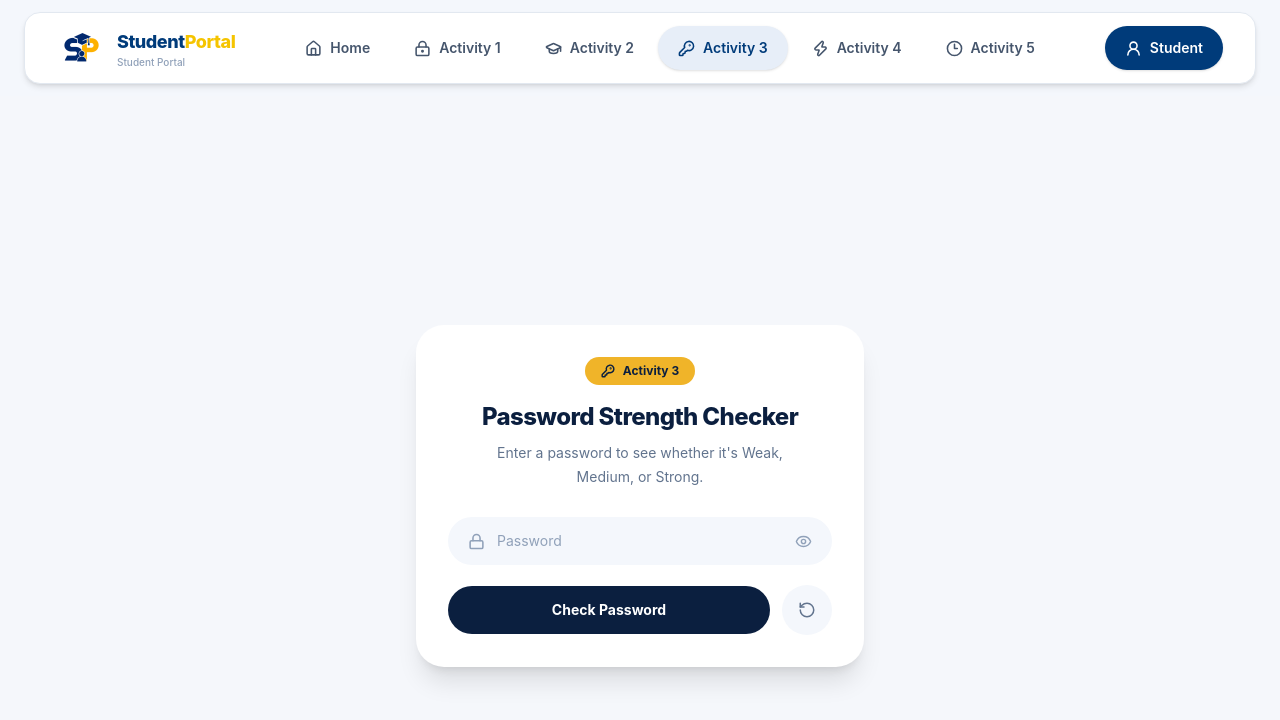
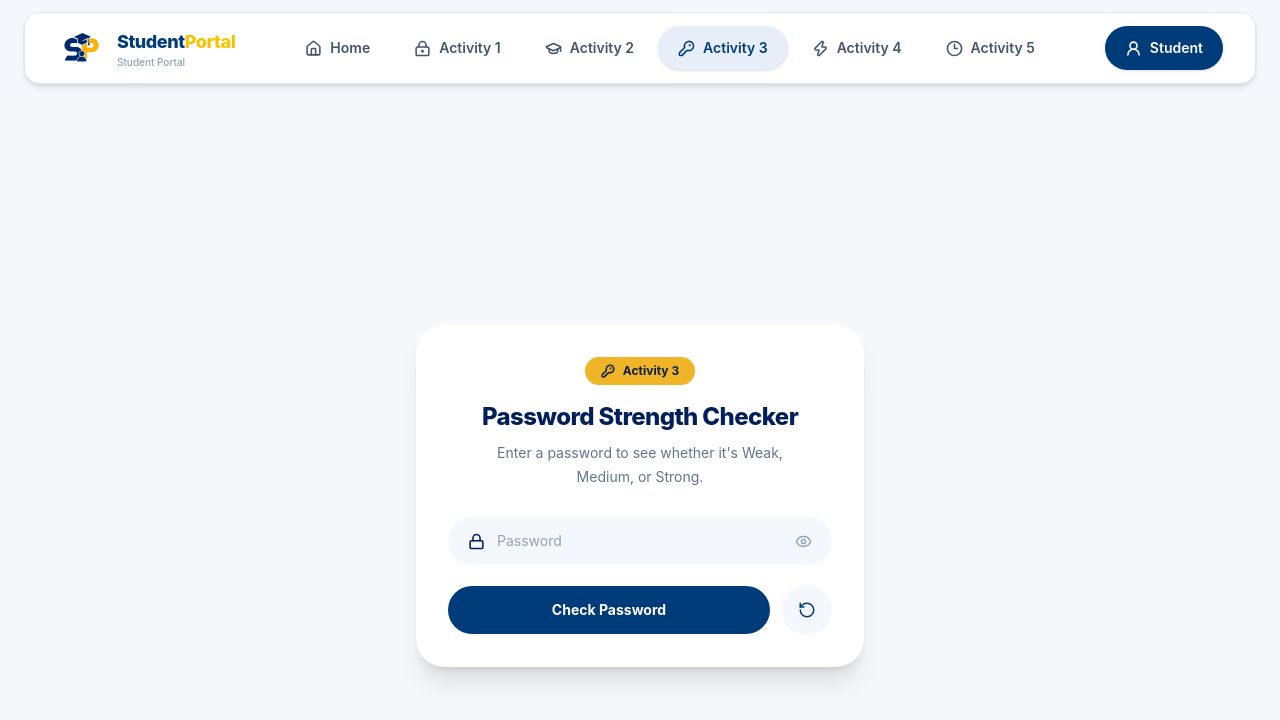
Before and after one commit to KagenoW/StudentPortal, a React (Vite) app: page /activity3 in a window 1280 px wide. Shown: the top 720 px of the page. Built offline with nearby package versions, Linux system fonts and the light colour scheme.

Commit message:
final changes

```diff
--- a/src/pages/Activity3.jsx
+++ b/src/pages/Activity3.jsx
@@ -80,7 +80,7 @@ function Activity3() {
             <KeyRound size={14} strokeWidth={2.5} />
             <span>Activity 3</span>
           </div>
-          <h1 className="mt-4 text-2xl font-extrabold tracking-tight text-[#0b1f3f]">
+          <h1 className="mt-4 text-2xl font-extrabold tracking-tight text-[#001f5b]">
             Password Strength Checker
           </h1>
           <p className="mx-auto mt-2 max-w-xs text-sm leading-6 text-slate-500">
@@ -91,7 +91,7 @@ function Activity3() {
         {/* PASSWORD INPUT */}
         <div className="mt-7">
           <div className="flex items-center gap-3 rounded-full bg-[#f4f7fc] px-5 py-3.5">
-            <Lock size={17} strokeWidth={2.2} className="shrink-0 text-slate-400" />
+            <Lock size={17} strokeWidth={2.2} className="shrink-0 text-slate-400" color="#001f5b" />
             <input
               id="password-input"
               type={showPassword ? "text" : "password"}
@@ -123,7 +123,7 @@ function Activity3() {
           <button
             type="button"
             onClick={handleCheck}
-            className="flex flex-1 items-center justify-center rounded-full bg-[#0b1f3f] py-3.5 text-sm font-bold text-white transition hover:bg-[#13407a]"
+            className="flex flex-1 items-center justify-center rounded-full bg-[#003b7a] py-3.5 text-sm font-bold text-white transition hover:bg-[#002b5c]"
           >
             Check Password
           </button>
@@ -131,9 +131,10 @@ function Activity3() {
             type="button"
             onClick={handleClear}
             aria-label="Clear"
-            className="flex h-[50px] w-[50px] shrink-0 items-center justify-center rounded-full bg-[#f4f7fc] text-slate-500 transition hover:bg-[#e7eef8] hover:text-[#13407a]"
+            className="flex h-[50px] w-[50px] shrink-0 items-center justify-center rounded-full bg-[#f4f7fc] text-slate-500 transition hover:bg-[#d0ddf2] hover:text-[#13407a]"
+           // className="flex items-center justify-center gap-2 rounded-full bg-[#f4f7fc] px-5 py-3 text-sm font-bold text-[#003b7a] transition hover:bg-slate-200 active:scale-[0.98]"
           >
-            <RotateCcw size={18} />
+            <RotateCcw size={18} color="#003b7a"/>
           </button>
         </div>
 
```
